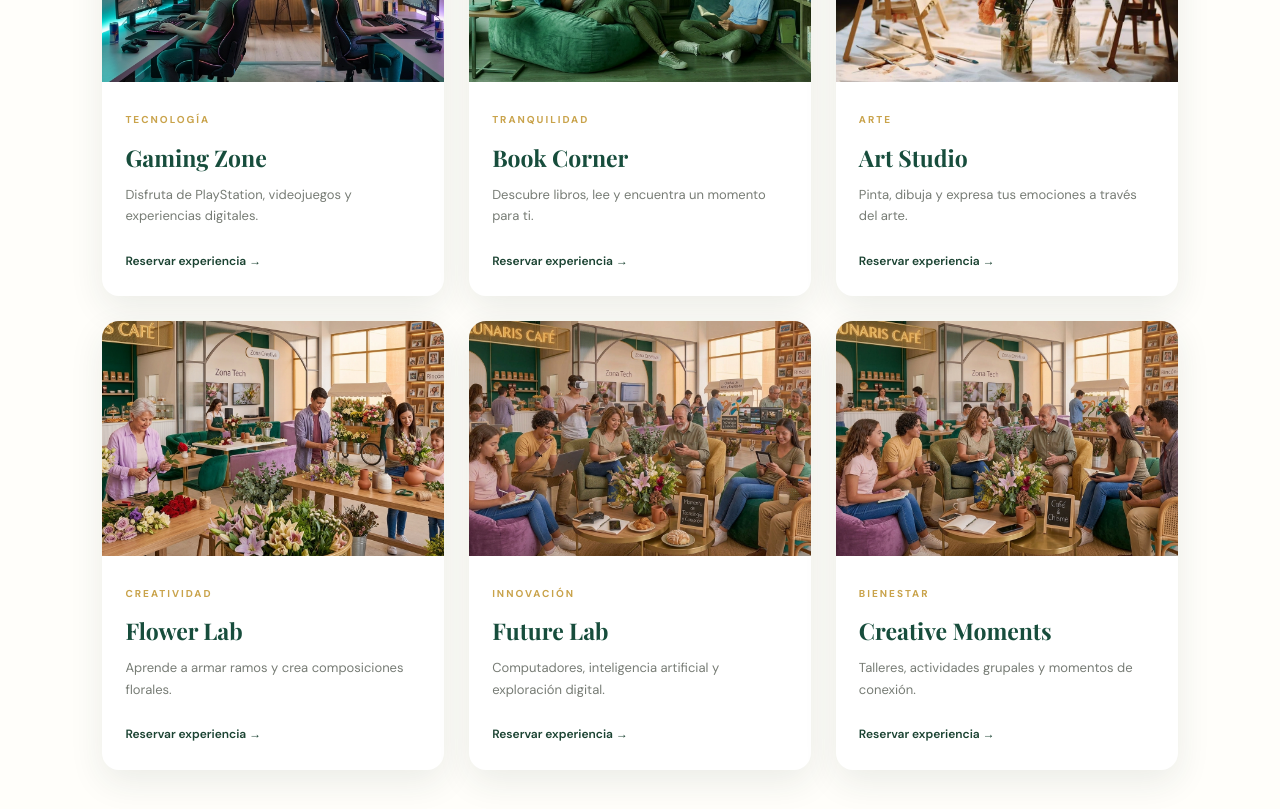
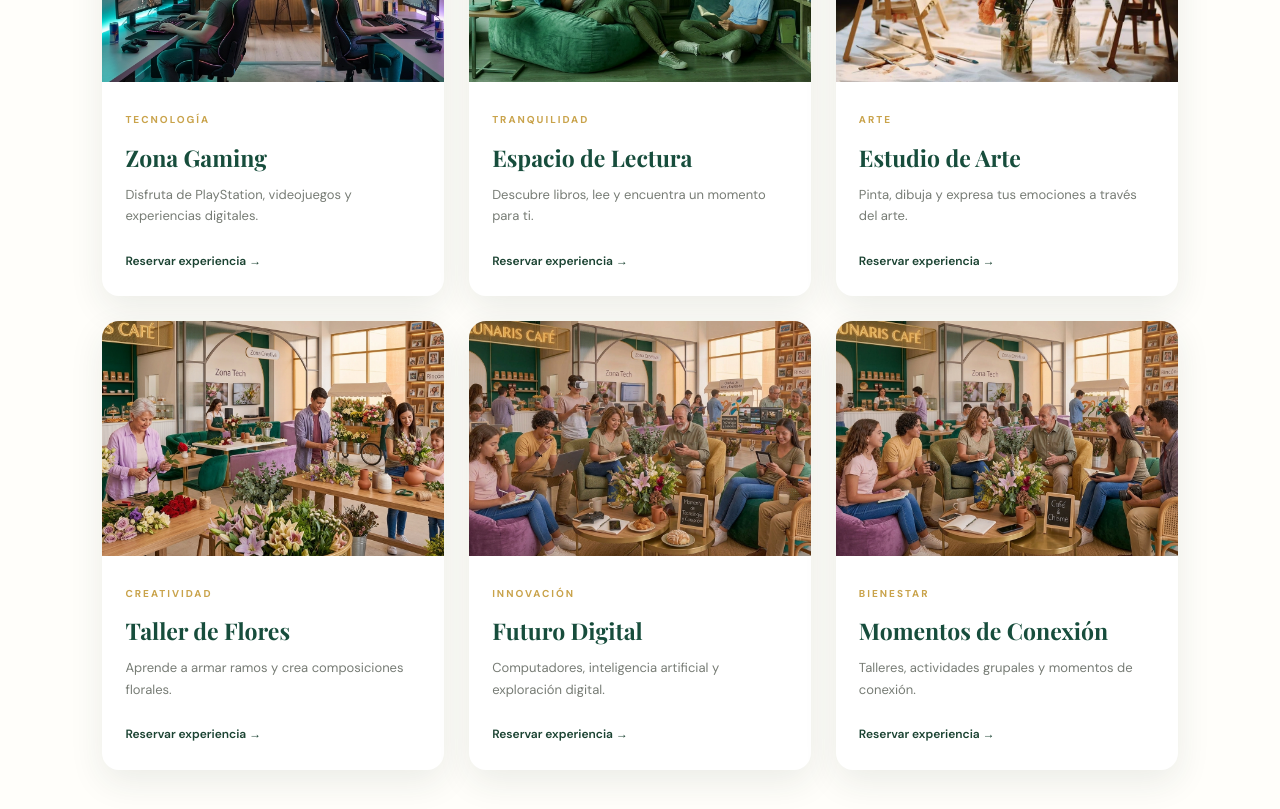
Before and after one commit to GladisCovaT/lunairis-cafe-proyecto, a React (Vite) app in the folder lunairis-cafe/frontend/: page / in a window 1280 px wide. Shown: the part 1200-2009 px from the top of the page. Built offline with nearby package versions, Linux system fonts and the light colour scheme; a web font is replaced by a local one.

Commit message:
experiencias actualizadas

```diff
--- a/lunairis-cafe/frontend/src/data/experiences.js
+++ b/lunairis-cafe/frontend/src/data/experiences.js
@@ -4,7 +4,7 @@ export const experiences = [
     image: '/assets/gaming.jpg',
     alt: 'Zona de videojuegos',
     tag: 'TECNOLOGÍA',
-    title: 'Gaming Zone',
+    title: 'Zona Gaming',
     text: 'Disfruta de PlayStation, videojuegos y experiencias digitales.'
   },
   {
@@ -12,7 +12,7 @@ export const experiences = [
     image: '/assets/books.jpg',
     alt: 'Rincón de lectura',
     tag: 'TRANQUILIDAD',
-    title: 'Book Corner',
+    title: 'Espacio de Lectura',
     text: 'Descubre libros, lee y encuentra un momento para ti.'
   },
   {
@@ -20,7 +20,7 @@ export const experiences = [
     image: '/assets/flowers.jpg',
     alt: 'Pintura y lienzos',
     tag: 'ARTE',
-    title: 'Art Studio',
+    title: 'Estudio de Arte',
     text: 'Pinta, dibuja y expresa tus emociones a través del arte.'
   },
   {
@@ -28,7 +28,7 @@ export const experiences = [
     image: '/assets/taller.jpg',
     alt: 'Taller de flores',
     tag: 'CREATIVIDAD',
-    title: 'Flower Lab',
+    title: 'Taller de Flores',
     text: 'Aprende a armar ramos y crea composiciones florales.'
   },
   {
@@ -36,7 +36,7 @@ export const experiences = [
     image: '/assets/technology.jpg',
     alt: 'Experiencias tecnológicas',
     tag: 'INNOVACIÓN',
-    title: 'Future Lab',
+    title: 'Futuro Digital',
     text: 'Computadores, inteligencia artificial y exploración digital.'
   },
   {
@@ -44,7 +44,7 @@ export const experiences = [
     image: '/assets/workshop.jpg',
     alt: 'Taller creativo',
     tag: 'BIENESTAR',
-    title: 'Creative Moments',
+    title: 'Momentos de Conexión',
     text: 'Talleres, actividades grupales y momentos de conexión.'
   }
 ];
```
